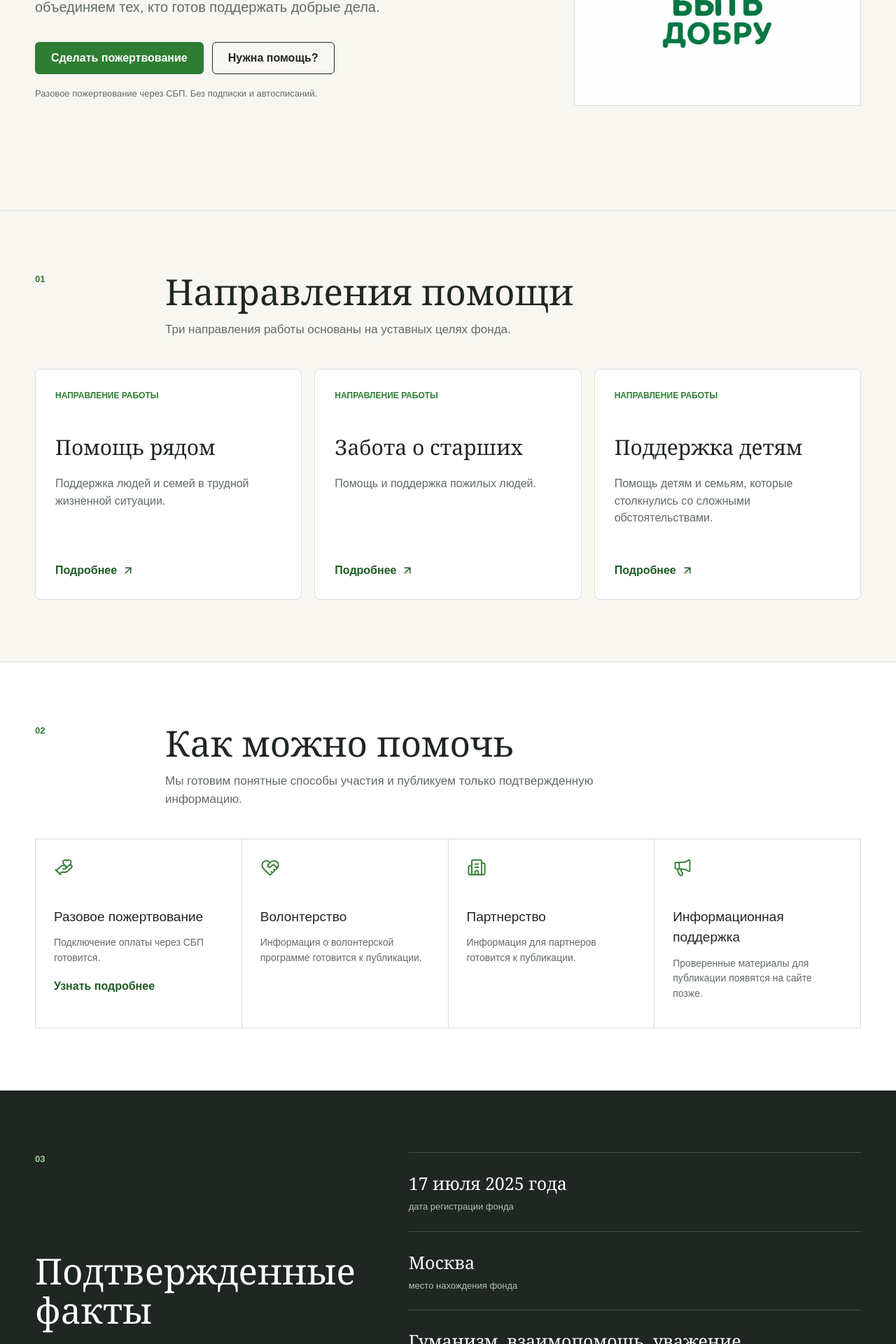
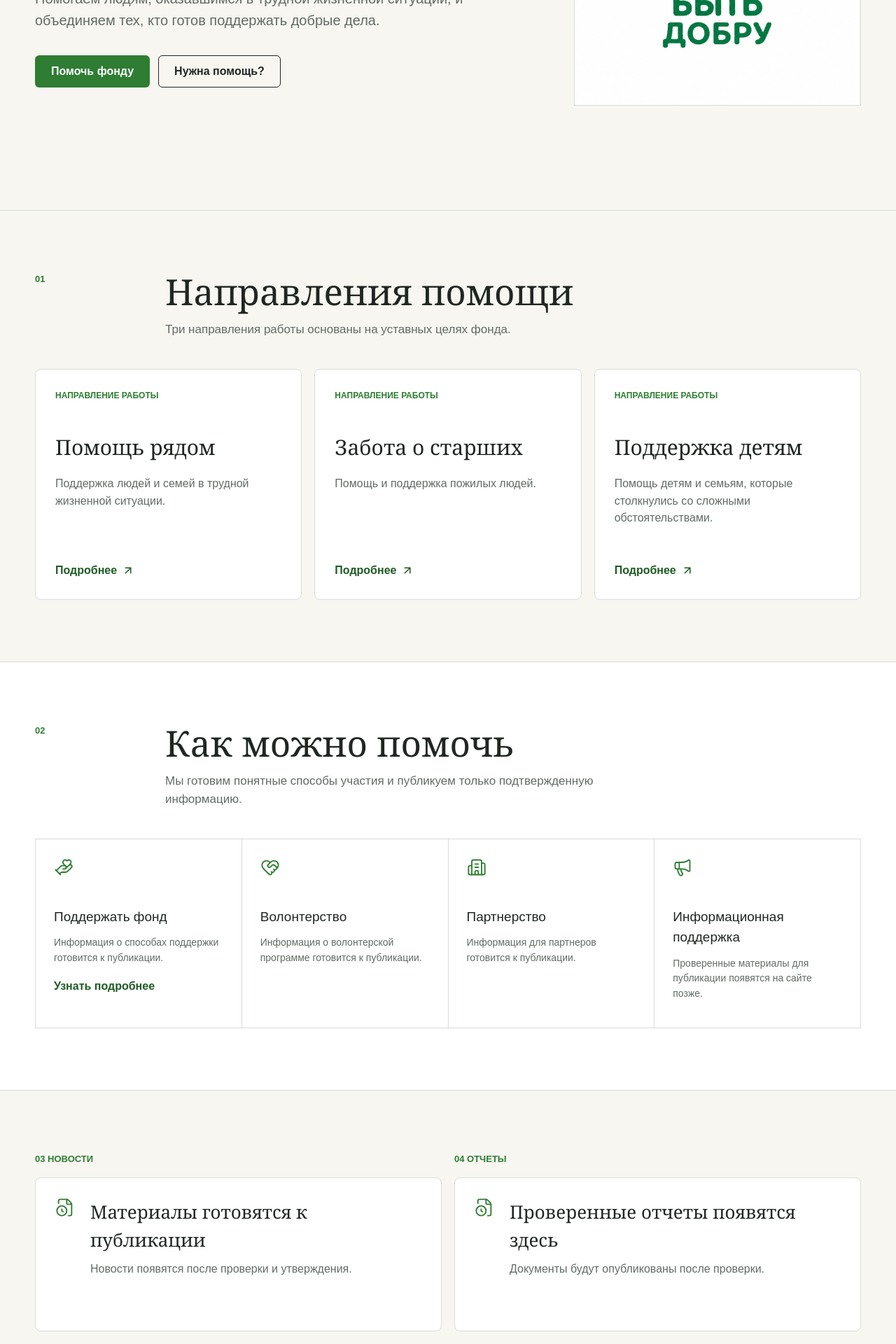
Before and after one commit to sqwdvrt/webFond, a Next.js app: page / in a window 1280 px wide. Shown: the part 500-2420 px from the top of the page at 70% size. Built offline with nearby package versions, Linux system fonts and the light colour scheme; no server answers.

Commit message:
refactor: simplify homepage structure

```diff
--- a/src/app/globals.css
+++ b/src/app/globals.css
@@ -247,12 +247,6 @@ a {
   margin-top: 34px;
 }
 
-.hero-note {
-  margin-top: 18px;
-  color: var(--muted);
-  font-size: 13px;
-}
-
 .hero-logo {
   width: 100%;
   max-width: 410px;
@@ -312,14 +306,6 @@ a {
 .participation-item h3 { margin: 42px 0 12px; font-size: 19px; }
 .participation-item p { margin: 0; color: var(--muted); font-size: 14px; }
 .participation-item a { display: inline-block; margin-top: 18px; color: var(--brand-dark); font-weight: 700; }
-.facts-band { color: var(--surface); background: var(--ink); }
-.facts-band .section-number { color: #9ed09f; }
-.facts-grid { display: grid; grid-template-columns: 1fr 1.4fr; gap: 72px; }
-.facts-grid .section-heading { grid-template-columns: 1fr; margin: 0; }
-.fact-list { border-top: 1px solid #465049; }
-.fact-list p { display: grid; gap: 5px; margin: 0; padding: 24px 0; border-bottom: 1px solid #465049; }
-.fact-list strong { font-family: Georgia, "Times New Roman", serif; font-size: 25px; font-weight: 500; }
-.fact-list span { color: #b6c0b8; font-size: 13px; }
 .split-states { display: grid; grid-template-columns: 1fr 1fr; gap: 18px; }
 .split-states > div { display: grid; gap: 16px; }
 .empty-state { min-height: 220px; display: flex; gap: 22px; align-items: flex-start; padding: 28px; background: var(--surface); border: 1px solid var(--line); border-radius: 8px; }
@@ -535,7 +521,7 @@ a {
     font-size: 16px;
   }
   .content-band, .page-section { padding: 58px 0; }
-  .section-heading, .facts-grid, .split-states { grid-template-columns: 1fr; gap: 24px; }
+  .section-heading, .split-states { grid-template-columns: 1fr; gap: 24px; }
   .project-grid, .participation-grid { grid-template-columns: 1fr; }
   .project-card { min-height: 270px; }
   .contact-band-inner { align-items: flex-start; flex-direction: column; }
--- a/src/app/page.tsx
+++ b/src/app/page.tsx
@@ -12,7 +12,7 @@ import { siteConfig } from "@/config/site";
 export const metadata: Metadata = { title: "Помогаем быть рядом", description: siteConfig.description, alternates: { canonical: "/" } };
 
 const participation = [
-  { title: "Разовое пожертвование", text: "Подключение оплаты через СБП готовится.", icon: HandHeart, href: "/help" },
+  { title: "Поддержать фонд", text: "Информация о способах поддержки готовится к публикации.", icon: HandHeart, href: "/help" },
   { title: "Волонтерство", text: "Информация о волонтерской программе готовится к публикации.", icon: HeartHandshake },
   { title: "Партнерство", text: "Информация для партнеров готовится к публикации.", icon: Building2 },
   { title: "Информационная поддержка", text: "Проверенные материалы для публикации появятся на сайте позже.", icon: Megaphone },
@@ -20,11 +20,10 @@ const participation = [
 
 export default function HomePage() {
   return <>
-    <section className="hero"><div className="container hero-grid"><div><span className="eyebrow">Благотворительный фонд</span><h1>{siteConfig.name}</h1><p className="hero-lead">Помогаем людям, оказавшимся в трудной жизненной ситуации, и объединяем тех, кто готов поддержать добрые дела.</p><div className="hero-actions"><Link className="button button-primary" href="/help">Сделать пожертвование</Link><Link className="button button-secondary" href={siteConfig.routes.contactsForHelp}>Нужна помощь?</Link></div><p className="hero-note">Разовое пожертвование через СБП. Без подписки и автосписаний.</p></div><div className="hero-logo"><Image src="/brand/logo.jpg" width={1254} height={1254} priority alt="Логотип фонда «Быть Добру»: руки, росток и лист" /></div></div></section>
+    <section className="hero"><div className="container hero-grid"><div><span className="eyebrow">Благотворительный фонд</span><h1>{siteConfig.name}</h1><p className="hero-lead">Помогаем людям, оказавшимся в трудной жизненной ситуации, и объединяем тех, кто готов поддержать добрые дела.</p><div className="hero-actions"><Link className="button button-primary" href="/help">Помочь фонду</Link><Link className="button button-secondary" href={siteConfig.routes.contactsForHelp}>Нужна помощь?</Link></div></div><div className="hero-logo"><Image src="/brand/logo.jpg" width={1254} height={1254} priority alt="Логотип фонда «Быть Добру»: руки, росток и лист" /></div></div></section>
     <section className="content-band"><div className="container"><SectionHeading number="01" title="Направления помощи" intro="Три направления работы основаны на уставных целях фонда." /><div className="project-grid">{projects.map((project) => <ProjectCard key={project.slug} project={project} />)}</div></div></section>
     <section className="content-band surface-band"><div className="container"><SectionHeading number="02" title="Как можно помочь" intro="Мы готовим понятные способы участия и публикуем только подтвержденную информацию." /><div className="participation-grid">{participation.map(({ title, text, icon: Icon, href }) => <article className="participation-item" key={title}><Icon aria-hidden="true" size={28} strokeWidth={1.6} /><h3>{title}</h3><p>{text}</p>{href ? <Link href={href}>Узнать подробнее</Link> : null}</article>)}</div></div></section>
-    <section className="content-band facts-band"><div className="container facts-grid"><SectionHeading number="03" title="Подтвержденные факты" /><div className="fact-list"><p><strong>17 июля 2025 года</strong><span>дата регистрации фонда</span></p><p><strong>Москва</strong><span>место нахождения фонда</span></p><p><strong>Гуманизм, взаимопомощь, уважение</strong><span>принципы работы</span></p></div></div></section>
-    <section className="content-band"><div className="container split-states"><div><span className="section-number">04 Новости</span><EmptyState title="Материалы готовятся к публикации" description="Новости появятся после проверки и утверждения." /></div><div><span className="section-number">05 Отчеты</span><EmptyState title="Проверенные отчеты появятся здесь" description="Документы будут опубликованы после проверки." /></div></div></section>
+    <section className="content-band"><div className="container split-states"><div><span className="section-number">03 Новости</span><EmptyState title="Материалы готовятся к публикации" description="Новости появятся после проверки и утверждения." /></div><div><span className="section-number">04 Отчеты</span><EmptyState title="Проверенные отчеты появятся здесь" description="Документы будут опубликованы после проверки." /></div></div></section>
     <section className="contact-band"><div className="container contact-band-inner"><div><span className="eyebrow">Остались вопросы?</span><h2>Свяжитесь с фондом</h2><p>Расскажем о направлениях работы и доступных способах участия.</p></div><Link className="button button-light" href="/contacts">Контакты фонда</Link></div></section>
   </>;
 }
```
Also changed, not shown: 1 other file (tests, documents, lock files or other folders).
